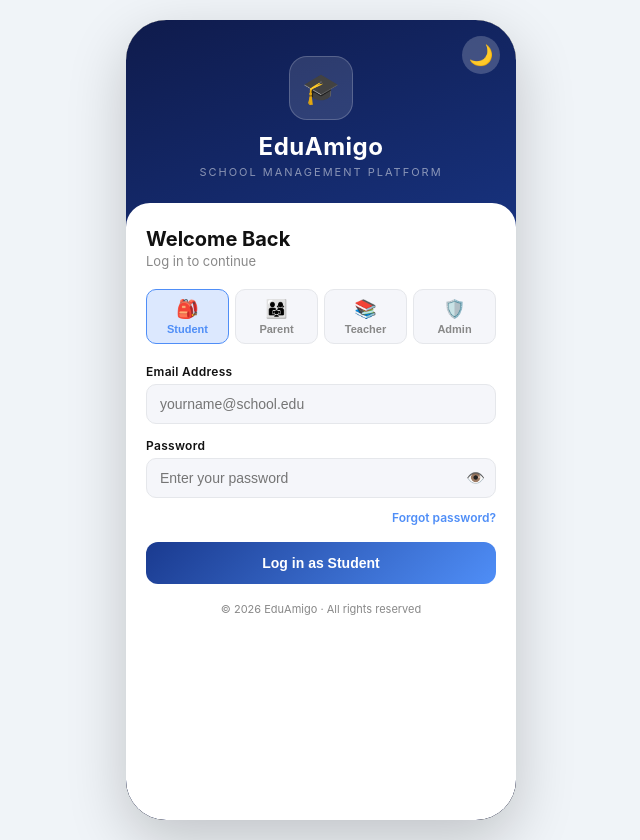
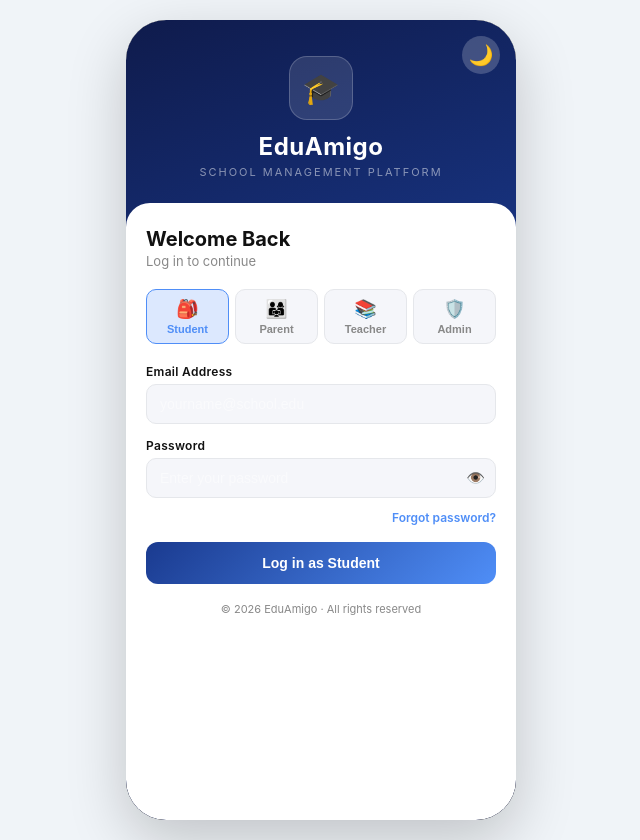
Before and after one commit to arihantrai33/eduamigo-frontend-, a React (Vite) app: page /login in a window 1280 px wide. Shown: the whole page, without its empty margins (319-959 px from the left). Built offline with nearby package versions, Linux system fonts and the light colour scheme.

Commit message:
fix: placeholder color in dark mode

```diff
--- a/src/index.css
+++ b/src/index.css
@@ -68,3 +68,10 @@ input, button {
   --nav: #1e293b;
   --input: #162032;
 }
+
+::placeholder {
+  color: rgba(255,255,255,0.5) !important;
+}
+[data-theme="dark"] ::placeholder {
+  color: rgba(255,255,255,0.5) !important;
+}
```
